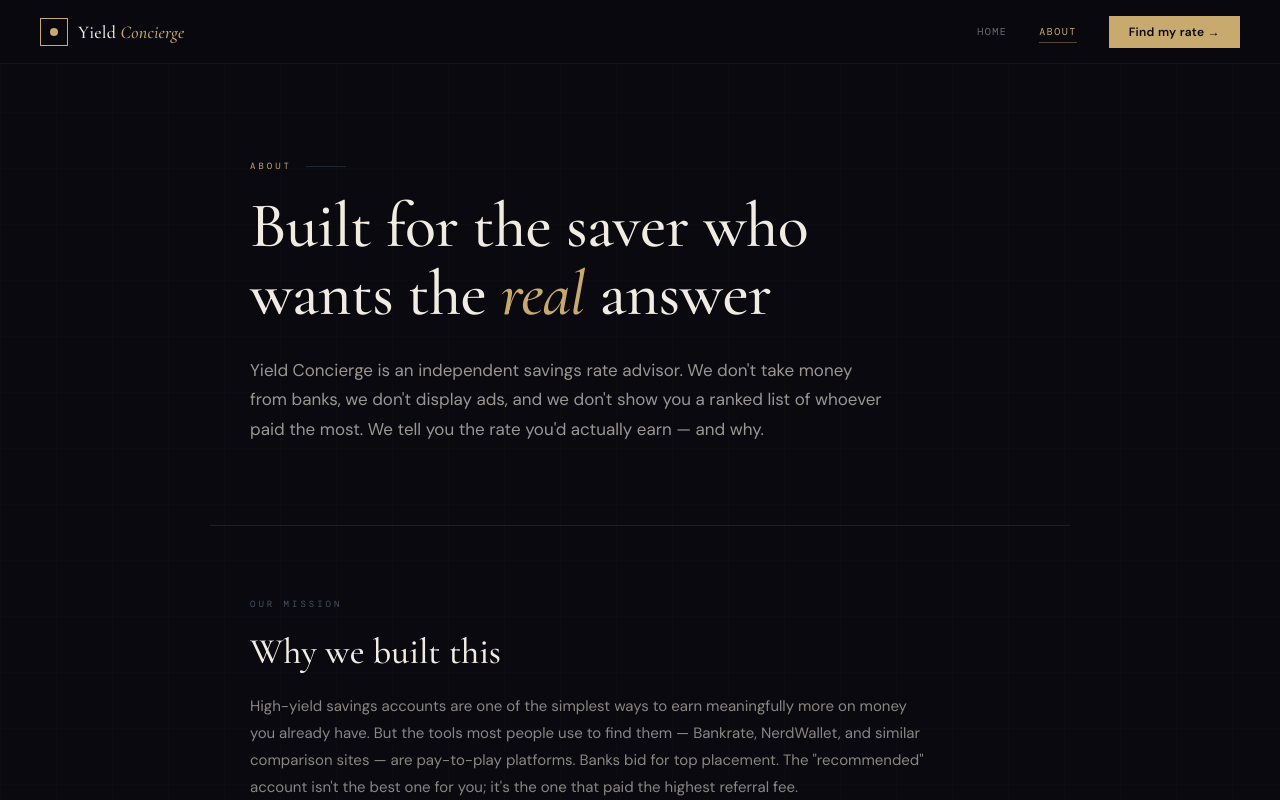
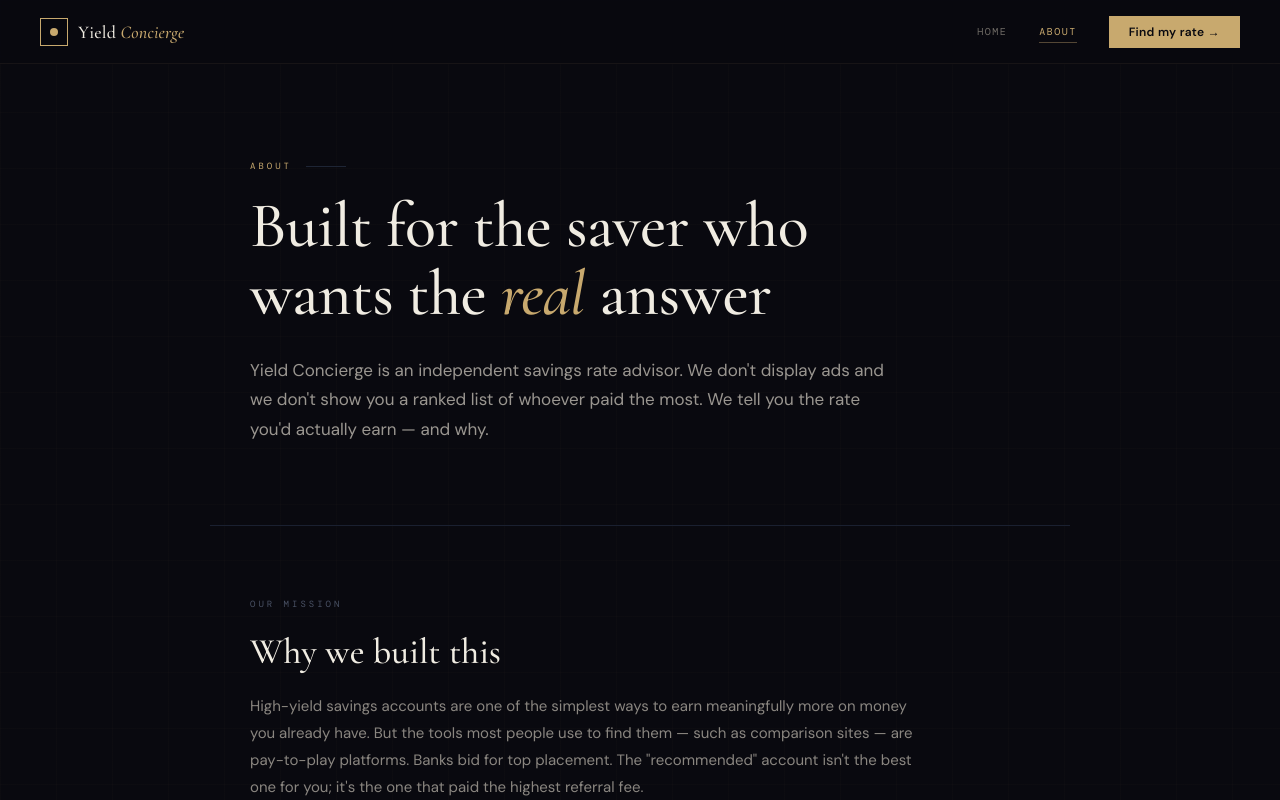
Before and after one commit to jggol2/yieldconcierge, a Next.js app: page /about in a window 1280 px wide. Shown: the top 800 px of the page. Built offline with nearby package versions, Linux system fonts and the light colour scheme.

Commit message:
Update about.jsx

```diff
--- a/pages/about.jsx
+++ b/pages/about.jsx
@@ -178,7 +178,7 @@ export default function About() {
             Built for the saver who<br />wants the <em>real</em> answer
           </h1>
           <p className="about-lead">
-            Yield Concierge is an independent savings rate advisor. We don't take money from banks, we don't display ads, and we don't show you a ranked list of whoever paid the most. We tell you the rate you'd actually earn — and why.
+            Yield Concierge is an independent savings rate advisor. We don't display ads and we don't show you a ranked list of whoever paid the most. We tell you the rate you'd actually earn — and why.
           </p>
         </div>
 
@@ -189,7 +189,7 @@ export default function About() {
             <div className="about-section-label">Our mission</div>
             <h2 className="about-section-h">Why we built this</h2>
             <p className="about-p">
-              High-yield savings accounts are one of the simplest ways to earn meaningfully more on money you already have. But the tools most people use to find them — Bankrate, NerdWallet, and similar comparison sites — are pay-to-play platforms. Banks bid for top placement. The "recommended" account isn't the best one for you; it's the one that paid the highest referral fee.
+              High-yield savings accounts are one of the simplest ways to earn meaningfully more on money you already have. But the tools most people use to find them — such as comparison sites — are pay-to-play platforms. Banks bid for top placement. The "recommended" account isn't the best one for you; it's the one that paid the highest referral fee.
             </p>
             <p className="about-p">
               The problem runs deeper than just rankings. Most comparison sites show a bank's <strong>headline APY</strong> — the maximum rate achievable under the best possible conditions. But that's rarely what you'd actually earn. Many top-rate accounts require specific direct deposit amounts, minimum balances, debit card usage, or are only available to new customers. If you don't meet those conditions, the real rate can be dramatically lower.
@@ -282,7 +282,7 @@ export default function About() {
                 },
                 {
                   title: "No pressure, no upsells",
-                  body: "There is no email capture, no account required, no affiliate link, and nothing to buy. You come, you get your recommendation, you go open the account. That's it."
+                  body: "There is no email capture, no account required, and nothing to buy. You come, you get your recommendation, you go open the account. That's it."
                 }
               ].map((p) => (
                 <div key={p.title} className="principle">
```
